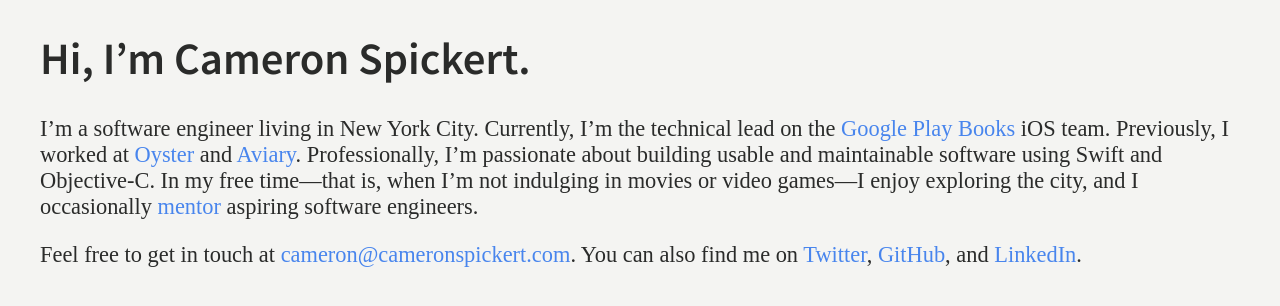
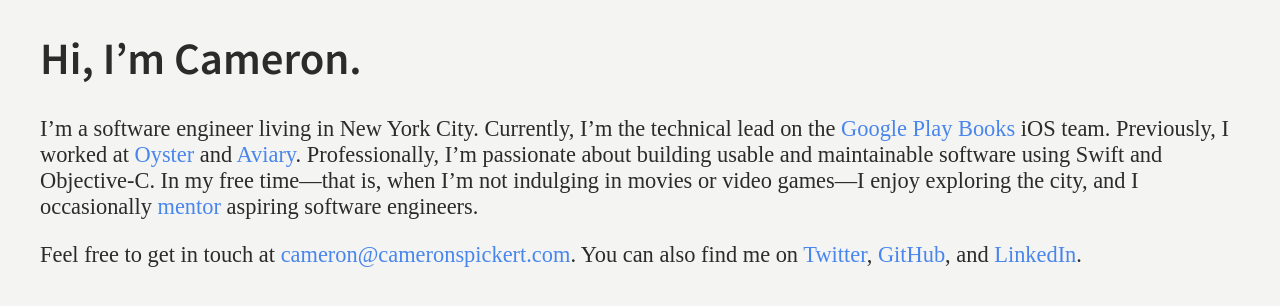
Before and after one commit to cspickert/cspickert.github.io, a Jekyll site: the page built from index.md, in a window 1280 px wide. Shown: the top 306 px of the page. Built offline with Jekyll 4.4.1, drawn with Linux system fonts in a browser that asks for light colours; some web fonts are replaced; our own code applies the rules of GitHub Pages for plain Markdown files.

Commit message:
Update index.md

```diff
--- a/index.md
+++ b/index.md
@@ -1,7 +1,7 @@
 ---
 layout: default
 ---
-# Hi, I'm Cameron Spickert.
+# Hi, I'm Cameron.
 
 I'm a software engineer living in New York City. Currently, I'm the technical lead on the [Google Play Books][p] iOS team. Previously, I worked at [Oyster][o] and [Aviary][a]. Professionally, I'm passionate about building usable and maintainable software using Swift and Objective-C. In my free time—that is, when I'm not indulging in movies or video games—I enjoy exploring the city, and I occasionally [mentor][c] aspiring software engineers.
 
```
